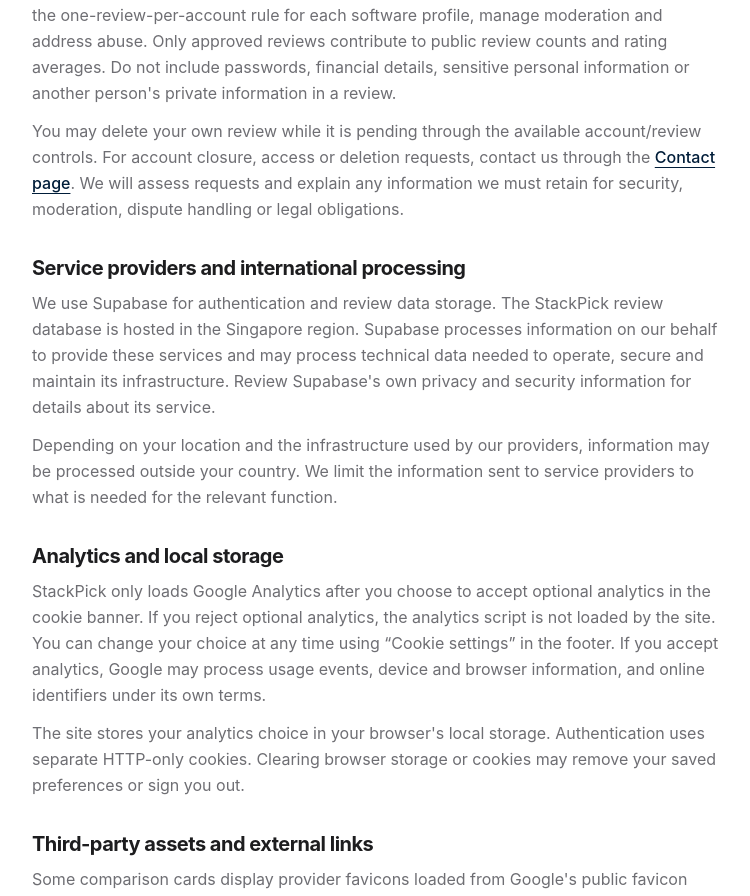
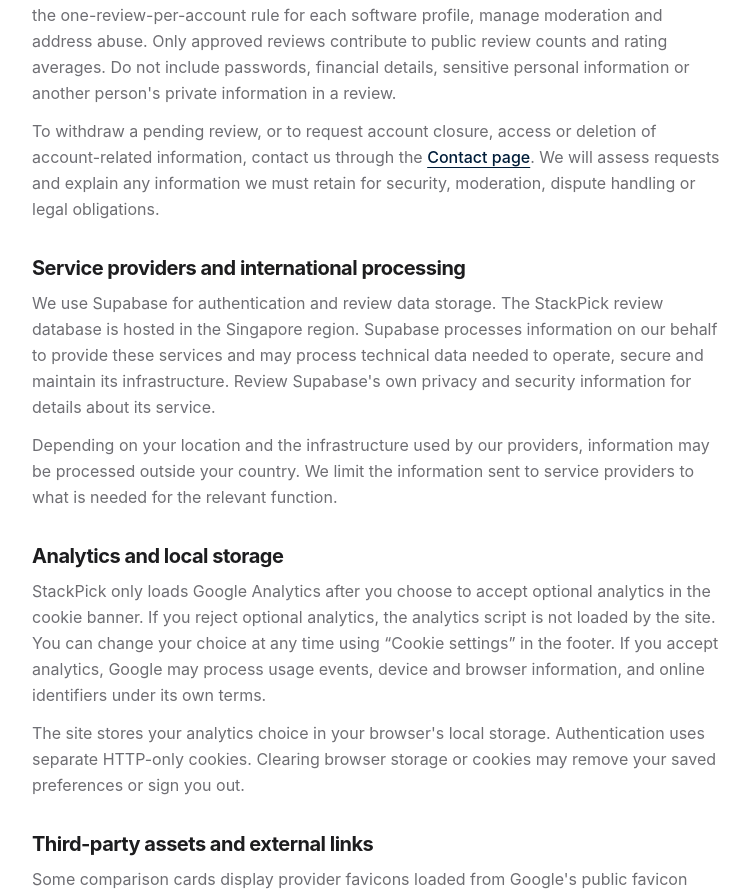
Before and after one commit to LinukaBandara/StackPick, a Next.js app: page /privacy in a window 1280 px wide. Shown: the part 989-1885 px from the top of the page, without its empty margins (264-1014 px from the left). Built offline with nearby package versions, Linux system fonts and the light colour scheme; no server answers.

Commit message:
Clarify review withdrawal and account deletion requests

```diff
--- a/app/privacy/page.tsx
+++ b/app/privacy/page.tsx
@@ -31,7 +31,7 @@ export default function PrivacyPage() {
             <h2 className="mb-2 text-xl font-bold tracking-tight text-[#1d1d1f]">Community reviews</h2>
             <p>If you submit a software review, we process the display name you provide, the software profile being reviewed, your 1–5 rating, review title, review text, account identifier, moderation status and submission timestamps. Your account email and internal account identifier are not displayed publicly. If approved, your display name, rating, title and review text may appear on the relevant software profile.</p>
             <p className="mt-3">Reviews are held for moderation before publication. We use account identifiers to enforce the one-review-per-account rule for each software profile, manage moderation and address abuse. Only approved reviews contribute to public review counts and rating averages. Do not include passwords, financial details, sensitive personal information or another person's private information in a review.</p>
-            <p className="mt-3">You may delete your own review while it is pending through the available account/review controls. For account closure, access or deletion requests, contact us through the <Link href="/contact" className="font-medium text-[#001D39] underline underline-offset-4">Contact page</Link>. We will assess requests and explain any information we must retain for security, moderation, dispute handling or legal obligations.</p>
+            <p className="mt-3">To withdraw a pending review, or to request account closure, access or deletion of account-related information, contact us through the <Link href="/contact" className="font-medium text-[#001D39] underline underline-offset-4">Contact page</Link>. We will assess requests and explain any information we must retain for security, moderation, dispute handling or legal obligations.</p>
           </section>
 
           <section>
```
